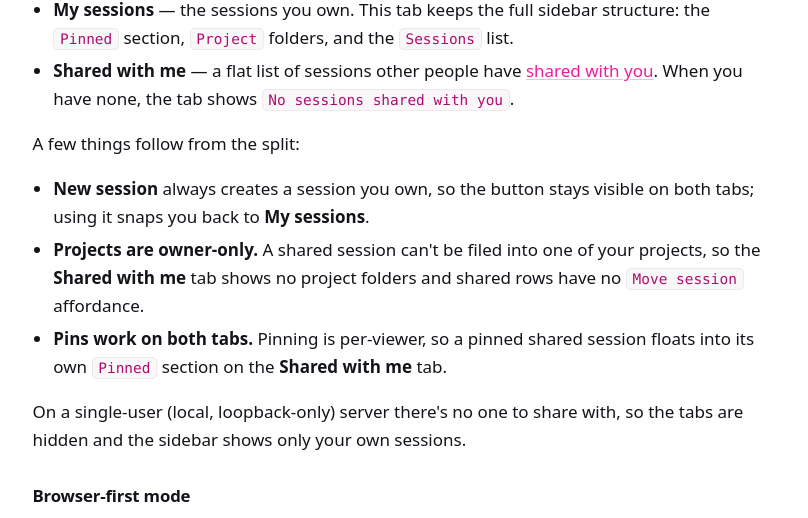
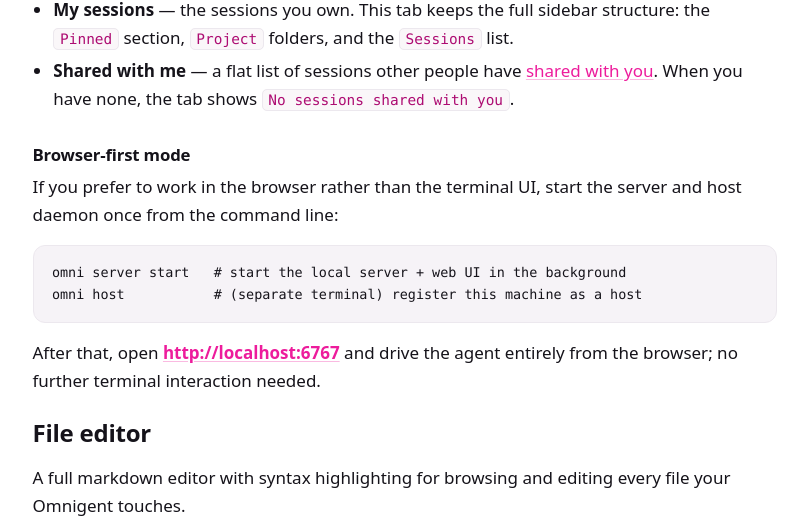
Before and after one commit to omnigent-ai/omnigent-site, a Next.js app: page /docs/interact/web-ui in a window 1280 px wide. Shown: the part 1977-2495 px from the top of the page, without its empty margins (260-1068 px from the left). Built offline with nearby package versions, Linux system fonts and the light colour scheme; no server answers.

Commit message:
Apply suggestion from @serena-ruan

```diff
--- a/app/docs/interact/web-ui/page.mdx
+++ b/app/docs/interact/web-ui/page.mdx
@@ -70,19 +70,6 @@ On a multi-user server the sidebar splits your session list across two tabs:
   [shared with you](/docs/collaborate). When you have none, the tab shows
   `No sessions shared with you`.
 
-A few things follow from the split:
-
-- **New session** always creates a session you own, so the button stays visible
-  on both tabs; using it snaps you back to **My sessions**.
-- **Projects are owner-only.** A shared session can't be filed into one of your
-  projects, so the **Shared with me** tab shows no project folders and shared
-  rows have no `Move session` affordance.
-- **Pins work on both tabs.** Pinning is per-viewer, so a pinned shared session
-  floats into its own `Pinned` section on the **Shared with me** tab.
-
-On a single-user (local, loopback-only) server there's no one to share with, so
-the tabs are hidden and the sidebar shows only your own sessions.
-
 ### Browser-first mode
 
 If you prefer to work in the browser rather than the terminal UI, start the server and host
```
